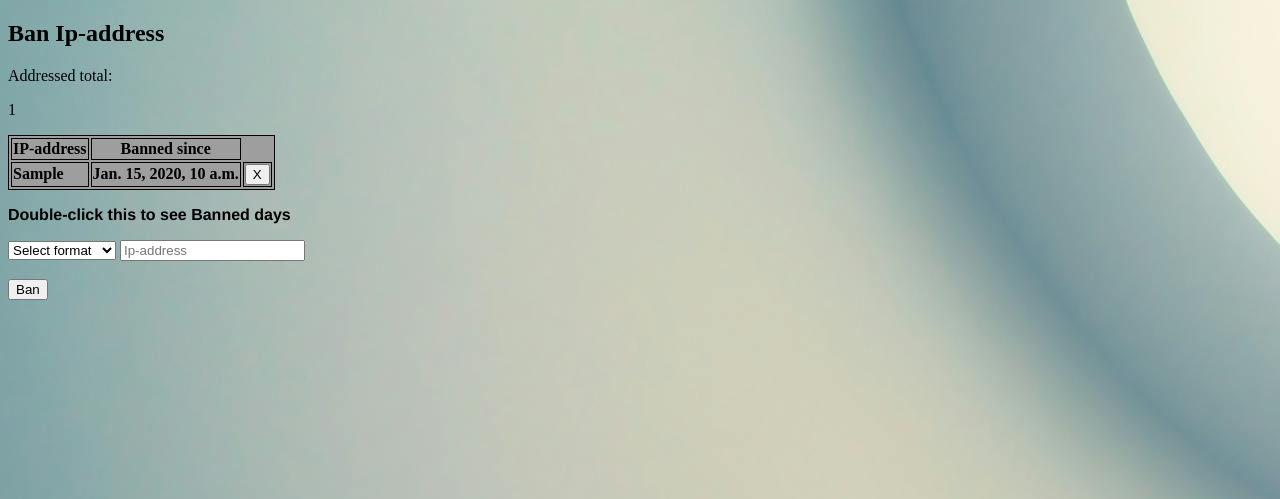
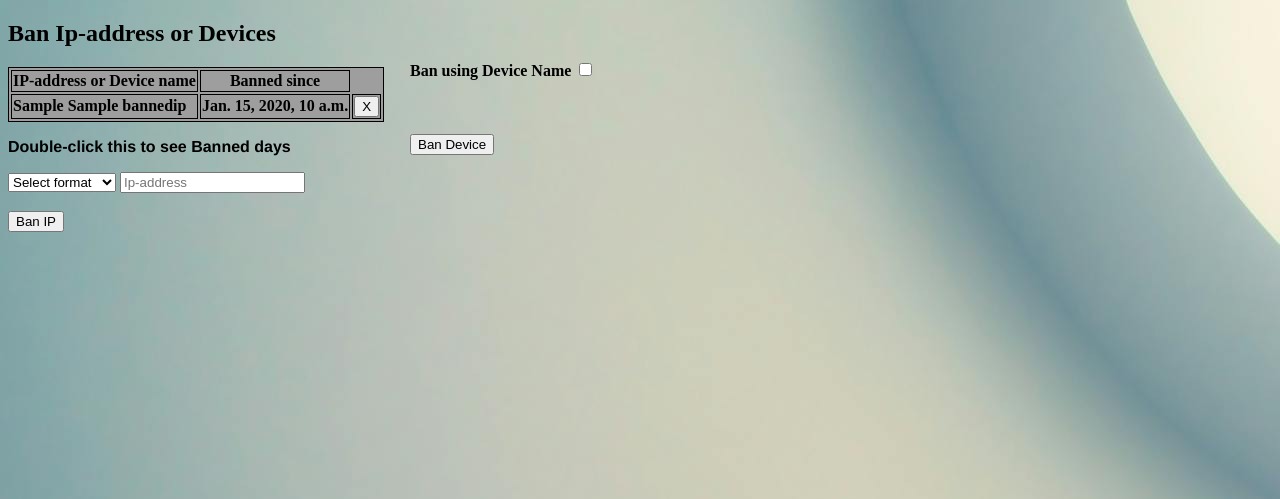
Before and after one commit to hannutt/DBoard, a Django app: page /banIps/ in a window 1280 px wide. Shown: the top 499 px of the page. Run offline with Django 4.2, Linux system fonts and the light colour scheme; a database or web service that is not in the repository returns one stand-in record (values such as "Sample title"); grey boxes are pictures that could not be loaded.

Commit message:
device name ban added to banViews.py

```diff
--- a/DBoardApp/BanViews.py
+++ b/DBoardApp/BanViews.py
@@ -9,7 +9,7 @@ dbname = client['DBoardDB']
 def BanPage(request):
 
     collection = dbname['BannedIps']
-    result= collection.find({},{ "_id": 0, "ip": 1,"BanDate":1})
+    result= collection.find({},{ "_id": 0, "ip": 1,"deviceName":1,"BanDate":1})
     dateInfo = collection.find({},{"_id":0,"ip":0,"BanDate":1})
     #lasketaan BannedIps kokoelman dokumenttien määrä
     counter = collection.count_documents({})
@@ -19,6 +19,18 @@ def BanPage(request):
     print(dateInfo)
 
     return render(request,'banIps.html',context)
+
+def saveDeviceName(request):
+     #tämän hetkinen pvm
+     Dnow = datetime.now()
+     #formatointi muotoon pp.kk.vv
+     formatted = Dnow.strftime("%d.%m.%Y")
+     collection = dbname['BannedIps']
+     deviceName=request.POST['deviceInput']
+     saveData={'deviceName':deviceName,'BanDate':formatted}
+     collection.insert_one(saveData)
+     #palautetaan BanPage näkymä, eli funktio voi palauttaa myös toisessa funktiossa luodun näkymän
+     return BanPage(request)
 
 
 def SaveBannedIp(request):
@@ -33,12 +45,12 @@ def SaveBannedIp(request):
     #palautetaan BanPage näkymä, eli funktio voi palauttaa myös toisessa funktiossa luodun näkymän
     return BanPage(request)
 
+
 def DeleteFromBan(request):
     ipCol = dbname['BannedIps']
 
     address = request.POST['ip']
     delData = {'ip':address}
     ipCol.delete_one(delData)
-    print(address)
 
     return BanPage(request)
--- a/DBoardApp/loginViews.py
+++ b/DBoardApp/loginViews.py
@@ -29,16 +29,19 @@ def loginView(request):
      global times
      times +=1
      loginfo = "[Not logged in]"
+     #laitenimi
      hostname = socket.gethostname()
+     #ip-osoite
      ip = socket.gethostbyname(hostname)
      #ip = '192.90.45.73'
      #ltarkastetaan onko ip-osoite bannattu, eli löytyykö se kannasta
      isIpExist = collection.count_documents({"ip":ip})
+     isDeviceExist=collection.count_documents({"deviceName":hostname})
      print(isIpExist)
      print(hostname)
      #existIp=mycol.find({"ip": ip},{'_id':0}).count()
      #jos ip-osoite löytyy
-     if isIpExist == 1:
+     if isIpExist == 1 or isDeviceExist==1:
         result='banned!'
         context = {'info':loginfo,'status':status,'times':times,'result':result}
      else:
--- a/DBoardApp/static/js/bannedScripts.js
+++ b/DBoardApp/static/js/bannedScripts.js
@@ -14,11 +14,6 @@ function masking(maskFormat)
     //unmask poistaa input kentästä mask kaavan, eli pistettä ei tule enää automaattisesti
    //
 }
-
-
-
-
-
 function getBanDate() {
     var Primarytable = document.getElementById("table")
     var sencondaryTable = document.getElementById("tableDays")
@@ -117,6 +112,19 @@ function getBanDate() {
             }
         }
 
-      function maskingTest(val) {
-        console.log(val)
+
+      function createInputs() {
+        var cb = document.getElementById("deviceName")
+       // const deviceinput = document.createElement("INPUT")
+       // deviceinput.id="device"
+        if (cb.checked==true)
+        {
+          document.getElementById("deviceInput").hidden=false
+
+        }
+        else {
+          //remove metodi tarvii id:n että se toimii.
+          document.getElementById("deviceInput").hidden=true
+        }
+
       }
--- a/DBoardApp/static/styles.css
+++ b/DBoardApp/static/styles.css
@@ -239,3 +239,13 @@
     width: 25%;
     border-radius: 10px;
 }
+.deviceNameDiv {
+    position:absolute;
+    left:410px;
+    top:60px;
+}
+.deviceInput {
+    position: relative;
+    left:450px;
+    top:-380px;
+}
--- a/DBoardApp/templates/banIps.html
+++ b/DBoardApp/templates/banIps.html
@@ -12,6 +12,7 @@
 
 
 
+
       {% endblock %}
         <title>
 
@@ -23,22 +24,22 @@
               border:1px solid black;
             }
             </style>
-        <h2>Ban Ip-address</h2>
-        <!--counter arvo tuoaan views.py funktiosta ja näytetään tässä-->
+        <h2>Ban Ip-address or Devices</h2>
+        <!--counter arvo tuoaan views.py funktiosta ja näytetään tässä
         <p>Addressed total:</p>
-        <p id="counter">{{counter}}</p>
+        <p id="counter">{{counter}}</p>-->
         <p id="checker"></p>
         <p id="days"></p>
         {%for r in result%}
         <table id="table" class="primaryTable">
             <tr>
-              <th>IP-address</th>
+              <th>IP-address or Device name</th>
               <th>Banned since</th>
 
 
             </tr>
             <tr>
-              <td>{{r.ip}}</td>
+              <td>{{r.ip}} {{r.deviceName}}</td>
               <form action="/del-ban/" method="post">
               <input hidden type="text" name="ip" value="{{r.ip}}">
               {%if r.BanDate == None %}
@@ -50,15 +51,24 @@
                 {% csrf_token %}
               <td><button type="submit">X</button></td>
             </form>
-
-
-
             </tr>
 
           </table>
 
         {%endfor%}
 
+        <div class="deviceNameDiv">
+          <form action="/ban-device/" method="post">
+            {% csrf_token %}
+        <label for="deviceName"><b>Ban using Device Name</b></label>
+
+        <input type="checkbox" id="deviceName" onchange="createInputs()">
+        <br><br>
+        <input type="text" id="deviceInput" name="deviceInput" hidden>
+        <br><br>
+        <button type="submit" class="btn btn-warning">Ban Device  <i class="fa-solid fa-ban"></i></button>
+      </form>
+      </div>
         <p id="bannedDays" class="bannedDays">Double-click this to see Banned days</p>
         <script>
           //jquery taulukon näyttöön,piilottamiseen ja teksti vaihtoon
@@ -89,7 +99,7 @@
 
             <br><br>
 
-            <Button type="submit">Ban
+            <Button type="submit">Ban IP
               <i class="fa-solid fa-ban"></i>
             </Button>
           </form>
--- a/DBoardApp/urls.py
+++ b/DBoardApp/urls.py
@@ -18,7 +18,7 @@ urlpatterns = [
     path('banIps/',BanViews.BanPage),
     path('ban-form/',BanViews.SaveBannedIp),
     path('del-ban/',BanViews.DeleteFromBan),
-    #path('img-form/',DBimages),
+    path('ban-device/',BanViews.saveDeviceName),
     #html-lomake ja funtio yhdistetään toisiinsa näin
     path('post-Reply/',messageViews.postReply),
     path('post-New/',messageViews.postNew),
```
Also changed, not shown: DBoardApp/templates/adminView.html (+7 -4 lines), DBoardApp/static/images/banned.png (added), README.md.
